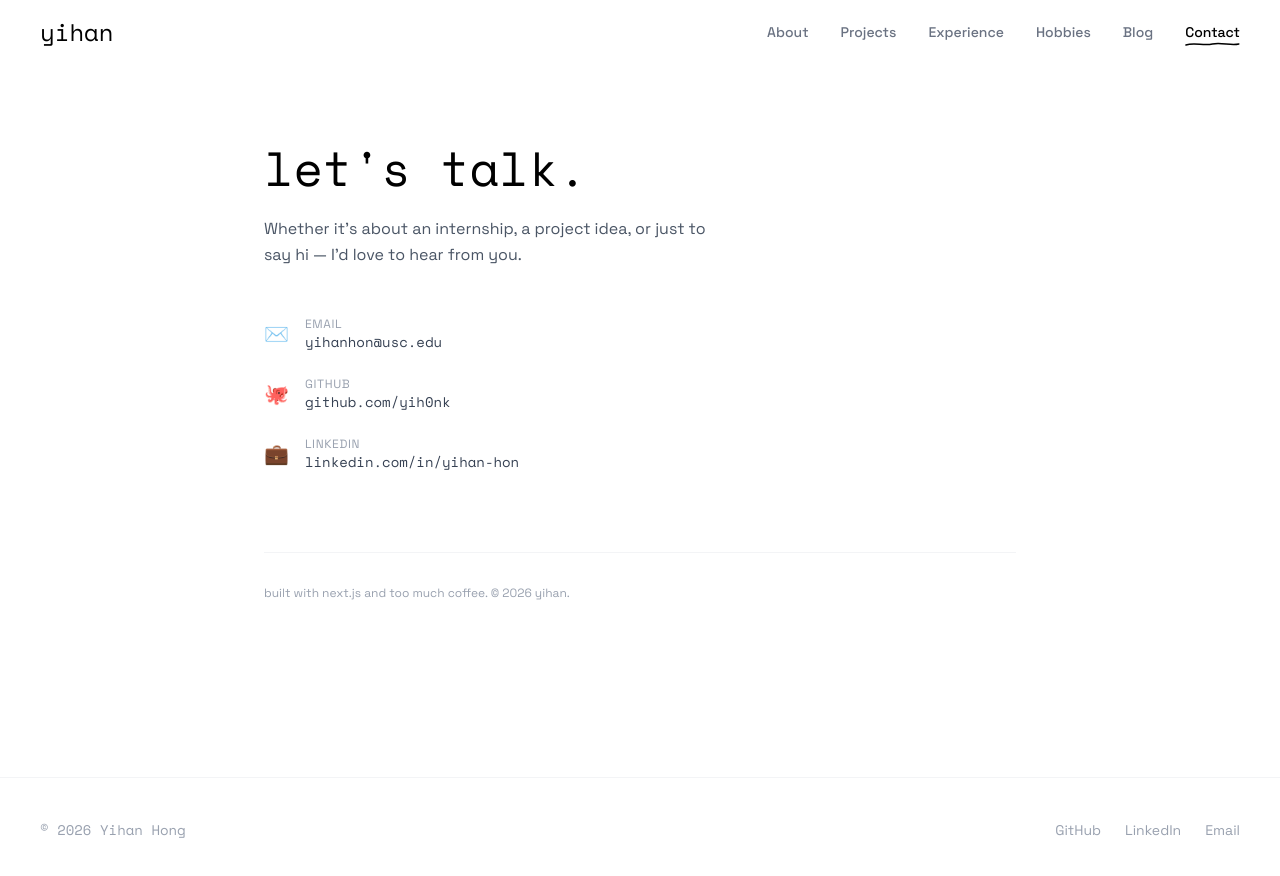
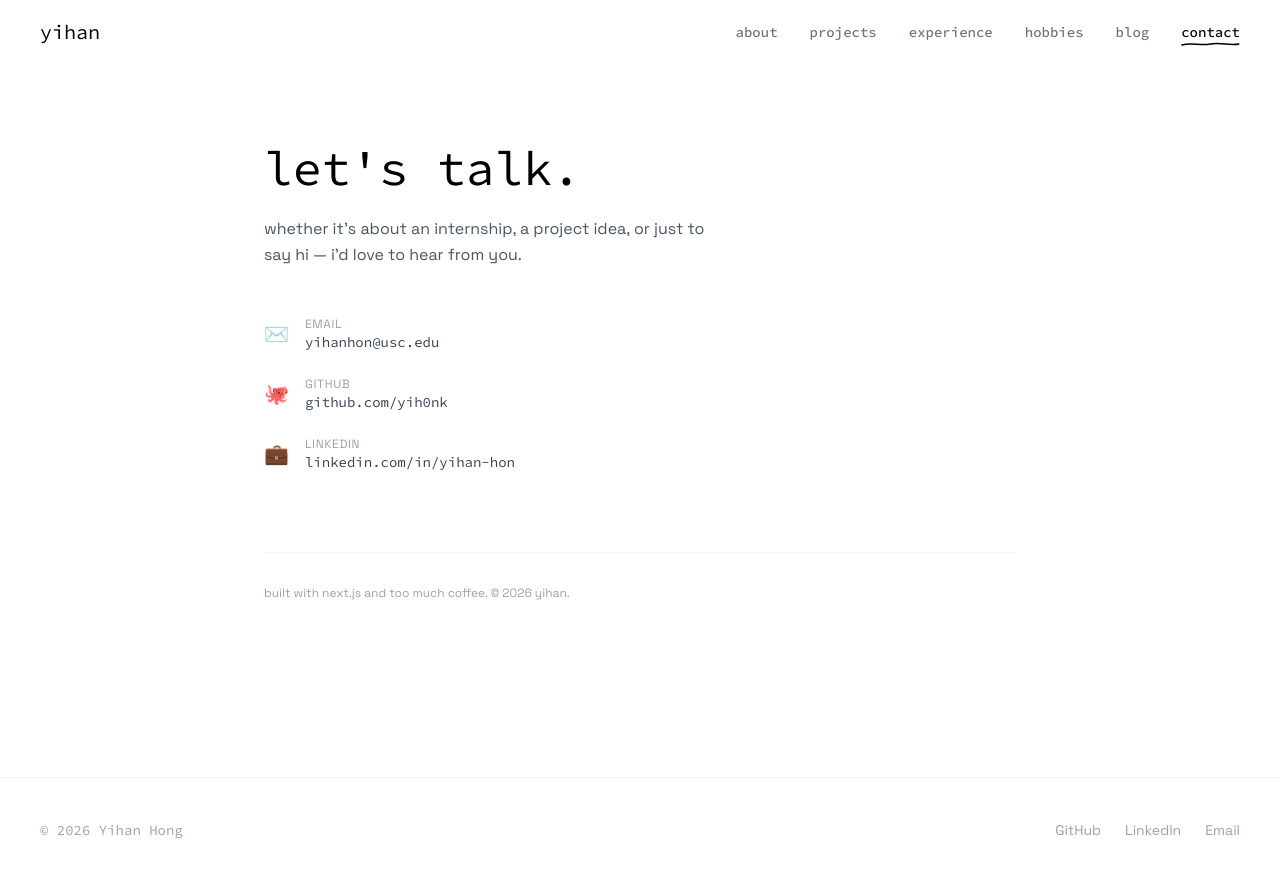
Before and after one commit to yih0nk/yihan.dev, a Next.js app: page /contact in a window 1280 px wide. Shown: the top 876 px of the page. Built offline with nearby package versions, Linux system fonts and the light colour scheme.

Commit message:
font changes and punctuation consistency

```diff
--- a/src/app/about/page.tsx
+++ b/src/app/about/page.tsx
@@ -22,7 +22,7 @@ export default function AboutPage() {
     <PageTransition>
       <div className="max-w-[800px] mx-auto px-6 py-20">
         <h1
-          className="text-4xl md:text-5xl mb-12"
+          className="text-4xl md:text-5xl mb-12 lowercase"
           style={{ fontFamily: "var(--font-mono)" }}
         >
           about me.
--- a/src/app/blog/[slug]/page.tsx
+++ b/src/app/blog/[slug]/page.tsx
@@ -12,7 +12,7 @@ export default async function BlogPostPage({
   return (
     <PageTransition>
       <div className="content-width px-6 py-20">
-        <h1 className="text-4xl font-bold mb-8" style={{ fontFamily: "var(--font-mono)" }}>
+        <h1 className="text-4xl mb-8 lowercase" style={{ fontFamily: "var(--font-mono)" }}>
           {slug}
         </h1>
         <p className="text-gray-400">Content coming in Phase 4.</p>
--- a/src/app/blog/page.tsx
+++ b/src/app/blog/page.tsx
@@ -11,7 +11,7 @@ export default function BlogPage() {
     <PageTransition>
       <div className="max-w-[800px] mx-auto px-6 py-20">
         <h1
-          className="text-4xl md:text-5xl mb-4"
+          className="text-4xl md:text-5xl mb-4 lowercase"
           style={{ fontFamily: "var(--font-mono)" }}
         >
           blog.
--- a/src/app/contact/page.tsx
+++ b/src/app/contact/page.tsx
@@ -18,13 +18,13 @@ export default function ContactPage() {
     <PageTransition>
       <div className="max-w-[800px] mx-auto px-6 py-20">
         <h1
-          className="text-4xl md:text-5xl mb-6"
+          className="text-4xl md:text-5xl mb-6 lowercase"
           style={{ fontFamily: "var(--font-mono)" }}
         >
           let&apos;s talk.
         </h1>
 
-        <p className="text-gray-600 leading-relaxed mb-12 max-w-md">
+        <p className="text-gray-600 leading-relaxed mb-12 max-w-md lowercase">
           Whether it&apos;s about an internship, a project idea, or just to say
           hi — I&apos;d love to hear from you.
         </p>
--- a/src/app/experience/page.tsx
+++ b/src/app/experience/page.tsx
@@ -20,7 +20,7 @@ export default function ExperiencePage() {
     <PageTransition>
       <div className="max-w-[800px] mx-auto px-6 py-20">
         <h1
-          className="text-4xl md:text-5xl mb-14"
+          className="text-4xl md:text-5xl mb-14 lowercase"
           style={{ fontFamily: "var(--font-mono)" }}
         >
           experience.
--- a/src/app/hobbies/page.tsx
+++ b/src/app/hobbies/page.tsx
@@ -23,12 +23,12 @@ export default function HobbiesPage() {
     <PageTransition>
       <div className="max-w-[800px] mx-auto px-6 py-20">
         <h1
-          className="text-4xl md:text-5xl mb-4"
+          className="text-4xl md:text-5xl mb-4 lowercase"
           style={{ fontFamily: "var(--font-mono)" }}
         >
           hobbies.
         </h1>
-        <p className="text-gray-500 mb-16 leading-relaxed">
+        <p className="text-gray-500 mb-16 leading-relaxed lowercase">
           I write code from 9 to 5 (okay, 9 to 2 AM). Here&apos;s what I do
           with the other hours.
         </p>
--- a/src/app/projects/[slug]/page.tsx
+++ b/src/app/projects/[slug]/page.tsx
@@ -41,7 +41,7 @@ export default async function ProjectDetailPage({
         </Link>
 
         <h1
-          className="text-4xl md:text-5xl mt-6 mb-4"
+          className="text-4xl md:text-5xl mt-6 mb-4 lowercase"
           style={{ fontFamily: "var(--font-mono)" }}
         >
           {project.title}
--- a/src/app/projects/page.tsx
+++ b/src/app/projects/page.tsx
@@ -13,12 +13,12 @@ export default function ProjectsPage() {
     <PageTransition>
       <div className="max-w-[800px] mx-auto px-6 py-20">
         <h1
-          className="text-4xl md:text-5xl mb-4"
+          className="text-4xl md:text-5xl mb-4 lowercase"
           style={{ fontFamily: "var(--font-mono)" }}
         >
           projects.
         </h1>
-        <p className="text-gray-500 mb-14 leading-relaxed max-w-lg">
+        <p className="text-gray-500 mb-14 leading-relaxed max-w-lg lowercase">
           Things I&apos;ve built, broken, and rebuilt. I gravitate toward systems
           that move data in interesting ways — pipelines, agents, simulations.
           Here are a few I&apos;m proud of.
--- a/src/components/layout/Nav.tsx
+++ b/src/components/layout/Nav.tsx
@@ -44,7 +44,7 @@ export default function Nav() {
           {/* Logo */}
           <Link href="/" className="flex items-center gap-2 group">
             <span
-              className="text-2xl leading-none"
+              className="text-xl leading-none"
               style={{ fontFamily: "var(--font-mono)" }}
             >
               yihan
@@ -112,7 +112,7 @@ export default function Nav() {
                   <Link
                     href={link.href}
                     className={cn(
-                      "text-4xl font-bold text-white hover:text-gray-300 transition-colors",
+                      "text-4xl font-bold text-white lowercase hover:text-gray-300 transition-colors",
                       pathname === link.href && "underline underline-offset-4"
                     )}
                     style={{ fontFamily: "var(--font-mono)" }}
@@ -142,9 +142,10 @@ function NavLink({
     <Link
       href={href}
       className={cn(
-        "relative text-sm font-medium transition-colors hover:text-black",
+        "relative text-sm font-medium lowercase transition-colors hover:text-black",
         active ? "text-black" : "text-gray-500"
       )}
+      style={{ fontFamily: "var(--font-mono)" }}
     >
       {children}
       {/* Hand-drawn underline for active state */}
--- a/src/components/ui/ProjectCard.tsx
+++ b/src/components/ui/ProjectCard.tsx
@@ -28,7 +28,7 @@ export default function ProjectCard({ project }: { project: Project }) {
 
         <div className="p-6">
           <h3
-            className="text-xl font-bold mb-2 group-hover:underline underline-offset-2"
+            className="text-xl mb-2 lowercase group-hover:underline underline-offset-2"
             style={{ fontFamily: "var(--font-mono)" }}
           >
             {project.title}
--- a/src/styles/globals.css
+++ b/src/styles/globals.css
@@ -1,5 +1,5 @@
 /* Google Fonts import must come first */
-@import url("https://fonts.googleapis.com/css2?family=Space+Grotesk:wght@300;400;500;600;700&family=Space+Mono:ital,wght@0,400;0,700;1,400;1,700&family=Caveat:wght@700&display=swap");
+@import url("https://fonts.googleapis.com/css2?family=Space+Grotesk:wght@300;400;500;600;700&family=Source+Code+Pro:ital,wght@0,200..900;1,200..900&family=Caveat:wght@700&display=swap");
 
 @import "tailwindcss";
 
@@ -12,7 +12,7 @@
     --color-gray-light: #cccccc;
 
     --font-sans: "Space Grotesk", "Inter", system-ui, sans-serif;
-    --font-mono: "Space Mono", "Courier New", monospace;
+    --font-mono: "Source Code Pro", "Courier New", monospace;
   }
 
   html {
@@ -21,6 +21,7 @@
     color: var(--color-black);
     -webkit-font-smoothing: antialiased;
     -moz-osx-font-smoothing: grayscale;
+    overflow-y: scroll;
   }
 
   * {
```
